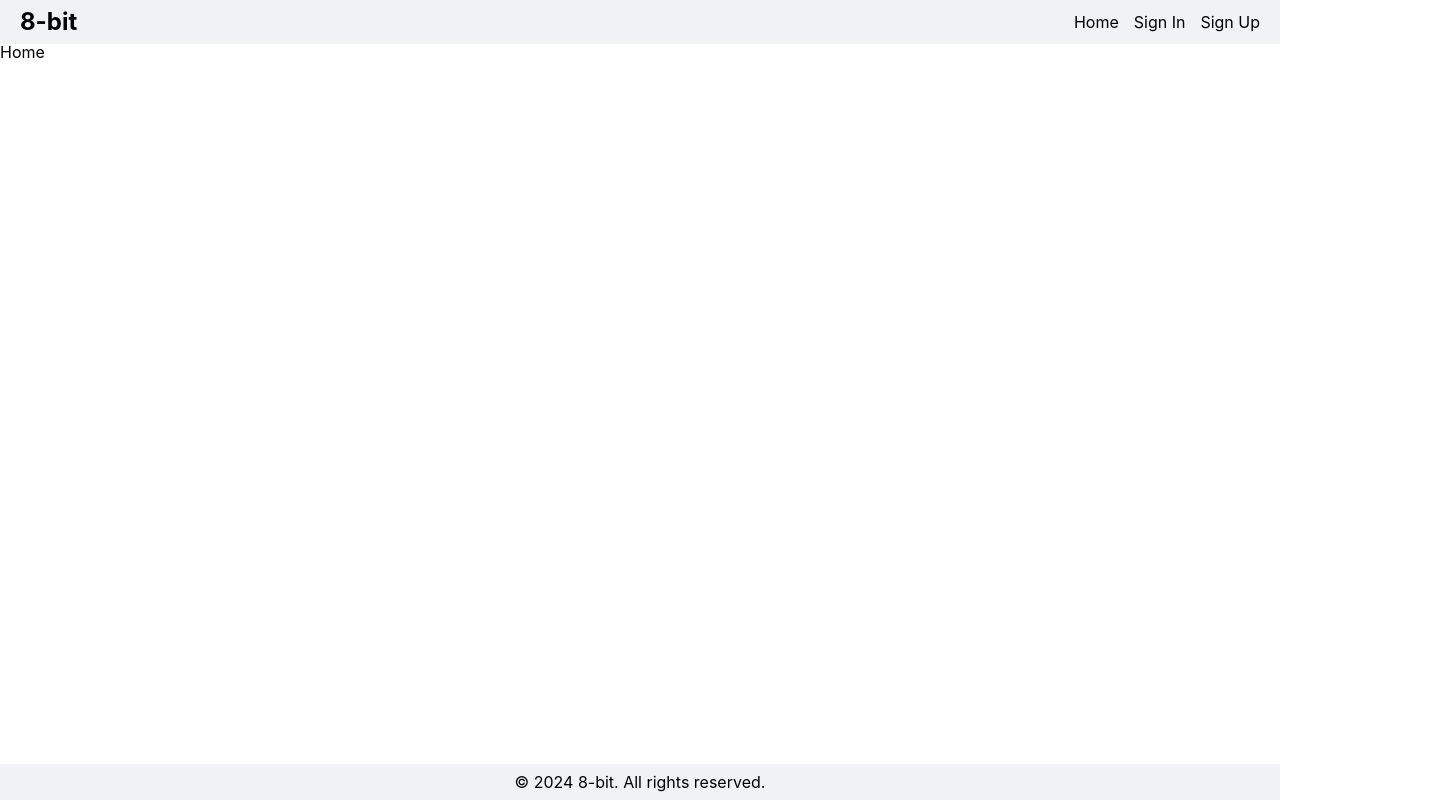
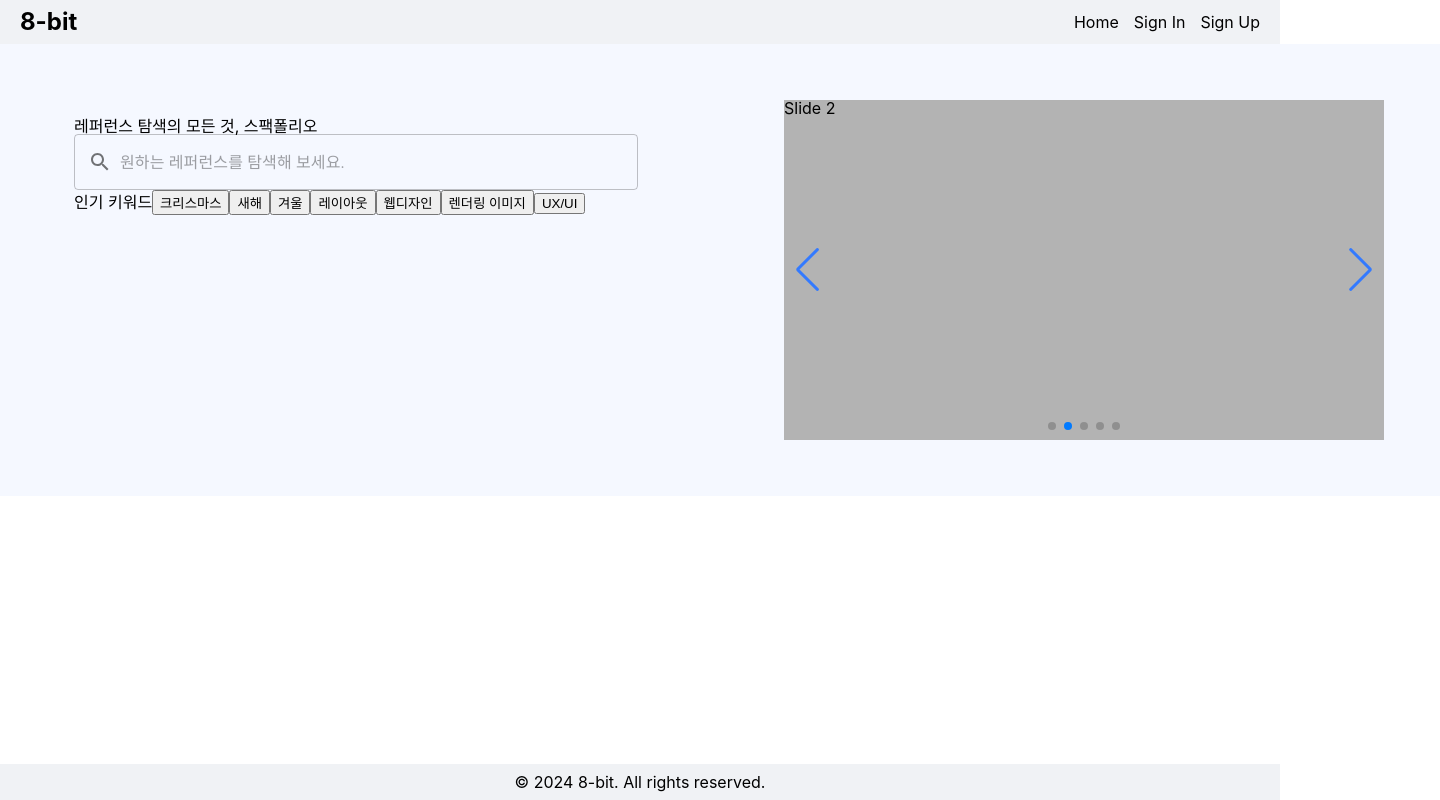
Before and after one commit to 9weeks-app-web/Team-8, a React (Vite) app in the folder 8-bit/: page / in a window 1280 px wide. Shown: the whole page, 1440 px wide, since content can reach past the window. Built offline with nearby package versions, Linux system fonts and the light colour scheme; no server answers; a web font is replaced by a local one.

Commit message:
✨[Feature] 홈페이지 메인 배너 마크업, 스타일링 #15

```diff
--- /dev/null
+++ b/8-bit/src/components/HomeBanner.tsx
@@ -0,0 +1,102 @@
+import { Common } from "../styles/common";
+import styled from "@emotion/styled";
+import TextField from "@mui/material/TextField";
+// import Input from "@mui/material/Input";
+import InputAdornment from "@mui/material/InputAdornment";
+import SearchIcon from "@mui/icons-material/Search";
+import { Swiper, SwiperSlide } from "swiper/react";
+import "swiper/css";
+import "swiper/css/pagination";
+import "swiper/css/navigation";
+import { Autoplay, Pagination, Navigation } from "swiper/modules";
+
+const Section = styled.section`
+  width: 1440px;
+  margin: 0 auto;
+  display: flex;
+  justify-content: space-between;
+  padding: ${Common.space.xxl};
+  background: ${Common.colors.background.blue};
+`;
+
+const SearchWrapper = styled.div`
+  width: 600px;
+  padding: 18px;
+`;
+
+const SearchBar = styled.div`
+  display: flex;
+  flex-direction: column;
+`;
+
+const SwiperWrapper = styled.div`
+  .swiper-button-next,
+  .swiper-button-prev {
+    color: ${Common.colors.primary[80]};
+  }
+
+  .mySwiper {
+    background: ${Common.colors.neutral[30]}};
+    width: 600px;
+    height: 340px;
+    display: flex;
+  }
+`;
+
+function HomeBanner() {
+  return (
+    <Section>
+      <SearchWrapper>
+        <SearchBar>
+          <span>레퍼런스 탐색의 모든 것, 스팩폴리오</span>
+          <TextField
+            variant="outlined"
+            InputProps={{
+              startAdornment: (
+                <InputAdornment position="start">
+                  <SearchIcon />
+                </InputAdornment>
+              ),
+            }}
+            placeholder="원하는 레퍼런스를 탐색해 보세요."
+            fullWidth
+          />{" "}
+        </SearchBar>
+        <div>
+          인기 키워드
+          <button>크리스마스</button>
+          <button>새해</button>
+          <button>겨울</button>
+          <button>레이아웃</button>
+          <button>웹디자인</button>
+          <button>렌더링 이미지</button>
+          <button>UX/UI</button>
+        </div>
+      </SearchWrapper>
+      <SwiperWrapper>
+        <Swiper
+          spaceBetween={30}
+          centeredSlides={true}
+          autoplay={{
+            delay: 2500,
+            disableOnInteraction: false,
+          }}
+          pagination={{
+            clickable: true,
+          }}
+          navigation={true}
+          modules={[Autoplay, Pagination, Navigation]}
+          className="mySwiper"
+        >
+          <SwiperSlide>Slide 1</SwiperSlide>
+          <SwiperSlide>Slide 2</SwiperSlide>
+          <SwiperSlide>Slide 3</SwiperSlide>
+          <SwiperSlide>Slide 4</SwiperSlide>
+          <SwiperSlide>Slide 5</SwiperSlide>
+        </Swiper>
+      </SwiperWrapper>
+    </Section>
+  );
+}
+
+export default HomeBanner;
--- a/8-bit/src/pages/Home.tsx
+++ b/8-bit/src/pages/Home.tsx
@@ -1,5 +1,11 @@
+import HomeBanner from "../components/HomeBanner";
+
 function Home() {
-  return <div>Home</div>;
+  return (
+    <div>
+      <HomeBanner />
+    </div>
+  );
 }
 
 export default Home;
```
